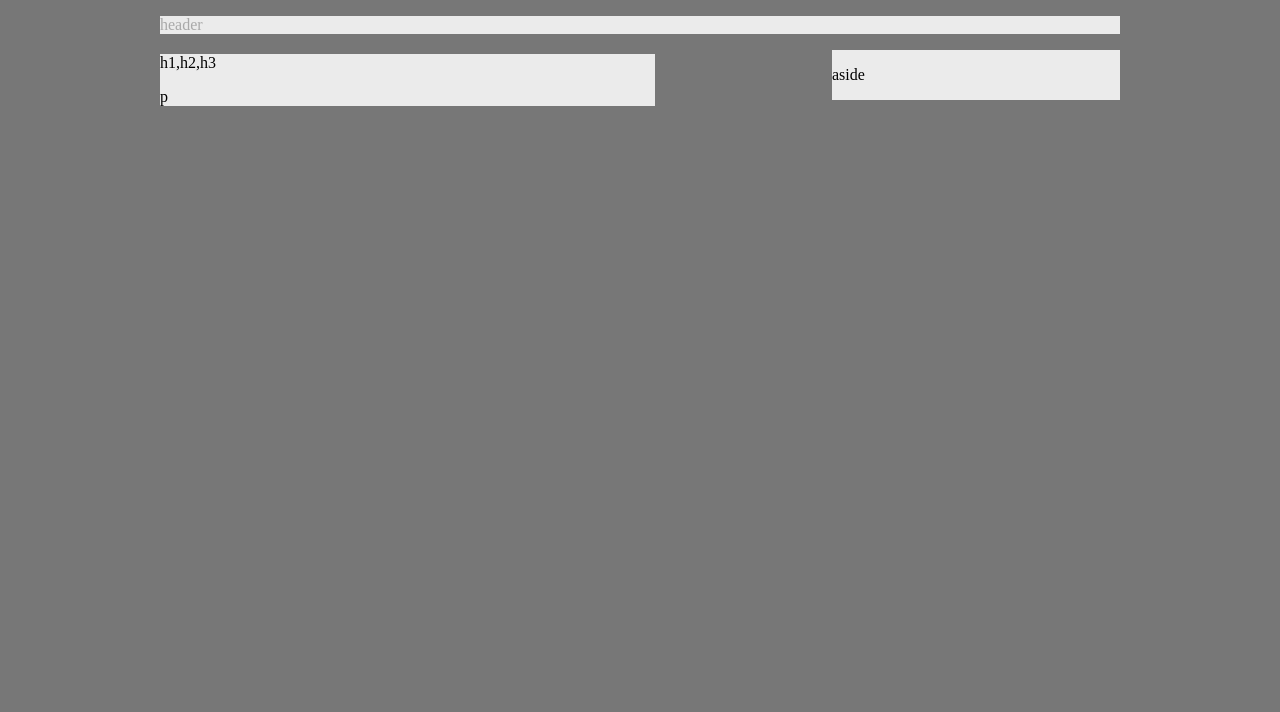
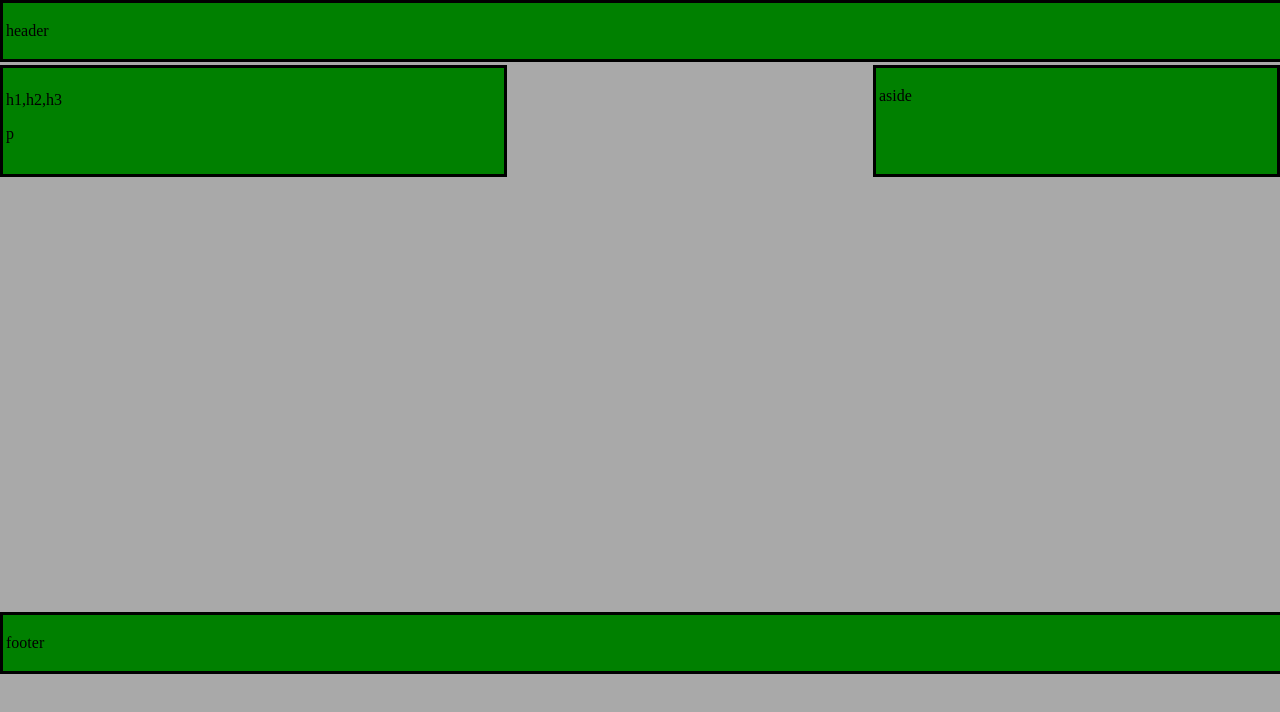
Before and after one commit to jbmarie4/HW-Wireframe, a plain HTML site: page index.html in a window 1280 px wide. Drawn offline with Linux system fonts and the light colour scheme.

Commit message:
began wireframe, styling: header, aside, section, footer

```diff
--- a/index.html
+++ b/index.html
@@ -7,17 +7,19 @@
     </head>
 
     <body>
-        <div id="page">
+    <div id="wrap">
+
+        <div id= "header">
         <header>
-            <p class="text">header</p>
+            <p>header</p>
         </header>
         </div>
 
-        <div>
-        <aside class="aside"><p>aside</p></aside>
+        <div id="aside">
+        <aside><p>aside</p></aside>
         </div>
 
-        <section>
+        <section class="section">
             <h1></h1>
             <article>
                 <div class="">
@@ -29,6 +31,11 @@
                 </div>
             </article>
         </section>
+    </div>
+
+        <div id="footer">
+            <footer><p>footer</p></footer>
+        </div>
     </body>
 
 
--- a/style.css
+++ b/style.css
@@ -1,40 +1,57 @@
 body{
-    background-color:#777;
-    width:960px;
-    margin:0 auto;
+	background-color:darkgray;
+	height:100%;
+	margin:0;
 }
-header{
-    background-color:#ebebeb;
-    width:960px;
+
+#header{
+	border:solid;
+	border-color: black;
+	background:green;
+	text-decoration-color:black;
+	padding:3px;
+	width:100%;
+	margin:auto;
+}
+
+#wrap{
+	min-height:100%;
+	margin-bottom:-50px;
+}
+
+#aside{
+	border:solid;
+	border-color:black;
+	background:green;
+	text-decoration-color:black;
+	padding:3px;
+	width:395px;
+	height:100px;
+	float:right;
+	margin: 3px 0px 0px 0px;
+}
+
+.section{
+	border:solid;
+	border-color:black;
+	background:green;
+	text-decoration-color:black;
+	padding:3px;
+	width:495px;
+	height:100px;
+	float:left;
+	margin: 3px 0px 0px 0px;
+}
+#footer{
+	border:solid;
+	border-color:black;
+	background:green;
+	text-decoration-color:black;
+	padding:3px;
+	width:100%;
+	position:fixed;
+	height:50px;
+	margin-bottom:0;
+	margin-top:600px;
 
 }
-nav{
-
-}
-footer{
-
-}
-section{
-    background-color:#ebebeb;
-    width:495px;
-}
-aside.aside{
-    background-color:#ebebeb;
-    width:30%;
-    float:right;
-    margin:1px
-    margin-right: 0%
-}
-article{
-
-}
-.clear{
-
-}
-h1{
-
-}
-p.text{
-    color:darkgray;
-
-}
```
